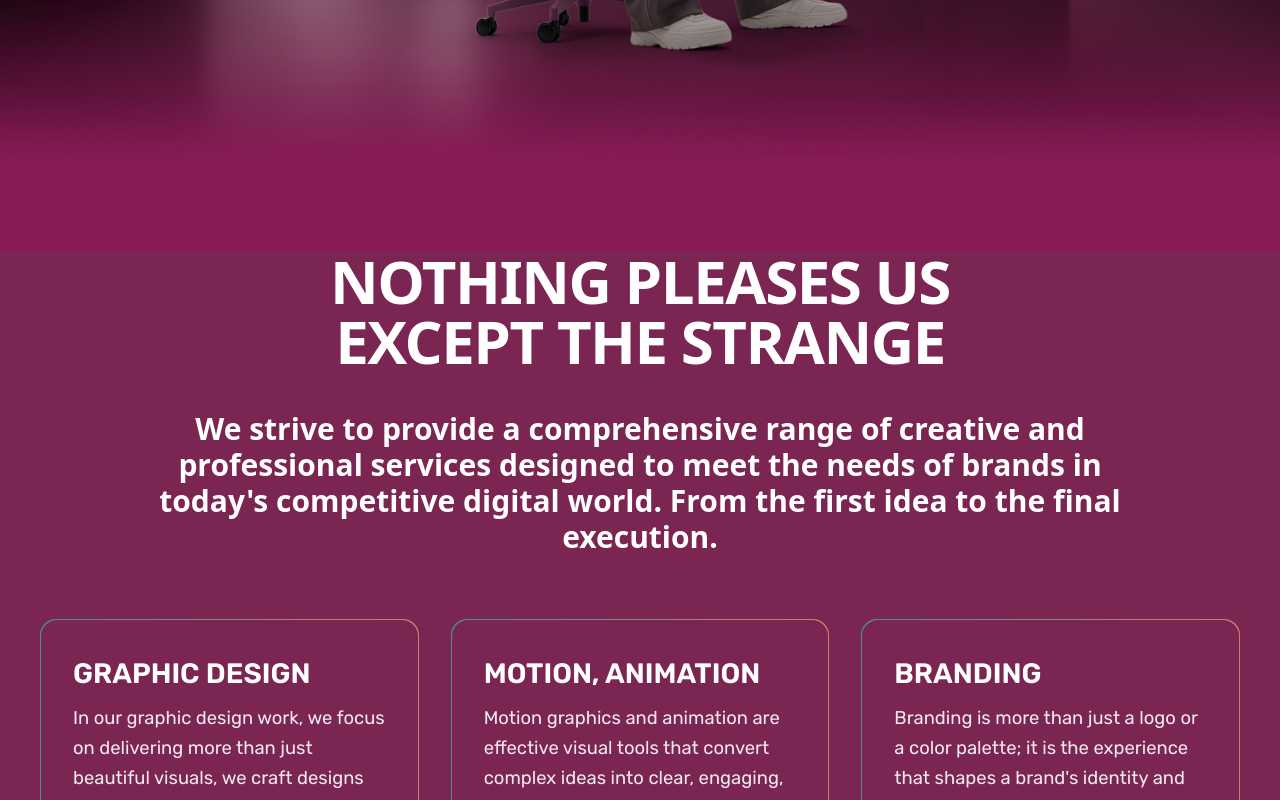
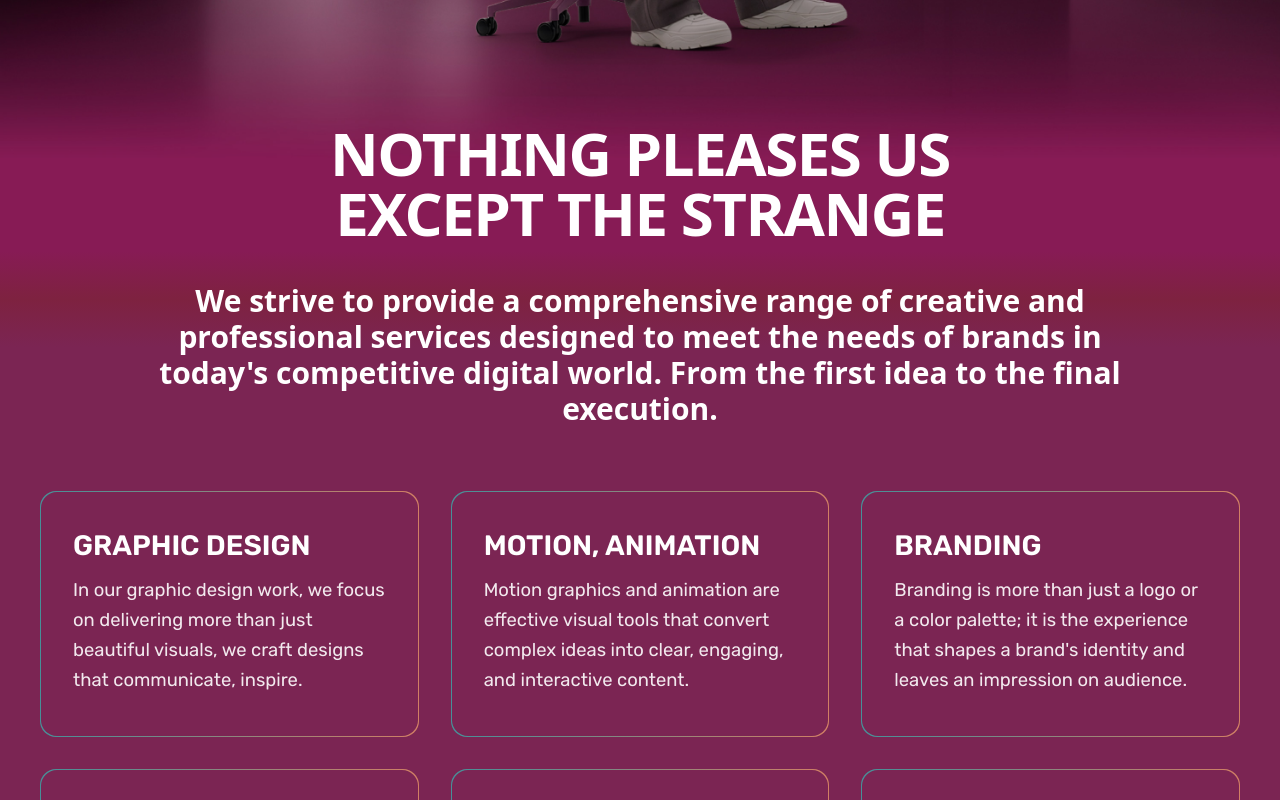
Before and after one commit to suhayb-yahya/scribble, a Next.js app: page / in a window 1280 px wide. Shown: the part 440-1240 px from the top of the page. Built offline with nearby package versions, Linux system fonts and the light colour scheme.

Commit message:
Fix the main image color movement;

```diff
--- a/src/app/(main)/page.tsx
+++ b/src/app/(main)/page.tsx
@@ -1,5 +1,6 @@
 import {
   HeroBanner,
+  HeroToServicesTransition,
   ServicesSection,
   StoryMissionVision,
   ExploreSection,
@@ -13,6 +14,7 @@ export default async function Home() {
   return (
     <main className="flex flex-col w-full min-w-0 max-w-full overflow-x-hidden">
       <HeroBanner />
+      <HeroToServicesTransition />
       <ServicesSection />
       <StoryMissionVision />
       <ExploreSection
--- /dev/null
+++ b/src/components/sections/HeroToServicesTransition.tsx
@@ -0,0 +1,15 @@
+/**
+ * Gradient strip between the hero image (#871B55) and ServicesSection (primary #7B2553).
+ * Merges the two so there’s no hard edge.
+ */
+export default function HeroToServicesTransition() {
+  return (
+    <section
+      className="w-full min-w-0 h-16 md:h-24"
+      style={{
+        background: "linear-gradient(180deg, #871B55 0%, #7E2240 50%, #7B2553 100%)",
+      }}
+      aria-hidden
+    />
+  );
+}
--- a/src/components/sections/ServicesSection.tsx
+++ b/src/components/sections/ServicesSection.tsx
@@ -62,7 +62,7 @@ const cardVariants = {
 export default function ServicesSection() {
   return (
       <section className="bg-primary text-white pt-22 pb-32 px-6 md:px-10 rounded-b-[8vw] md:rounded-b-[6rem]">
-        <div className="max-w-7xl mx-auto">
+        <div className="max-w-7xl mx-auto -mt-40 md:-mt-56">
           <h2 className="text-4xl md:text-6xl font-bold uppercase text-center tracking-tight mb-10 max-w-4xl mx-auto leading-tight">
             NOTHING PLEASES US<br />EXCEPT THE STRANGE
           </h2>
--- a/src/components/sections/index.ts
+++ b/src/components/sections/index.ts
@@ -1,4 +1,5 @@
 export { default as HeroBanner } from "./HeroBanner";
+export { default as HeroToServicesTransition } from "./HeroToServicesTransition";
 export { default as ServicesSection } from "./ServicesSection";
 export { default as AboutSection } from "./AboutSection";
 export { default as StoryMissionVision } from "./StoryMissionVision";
```
